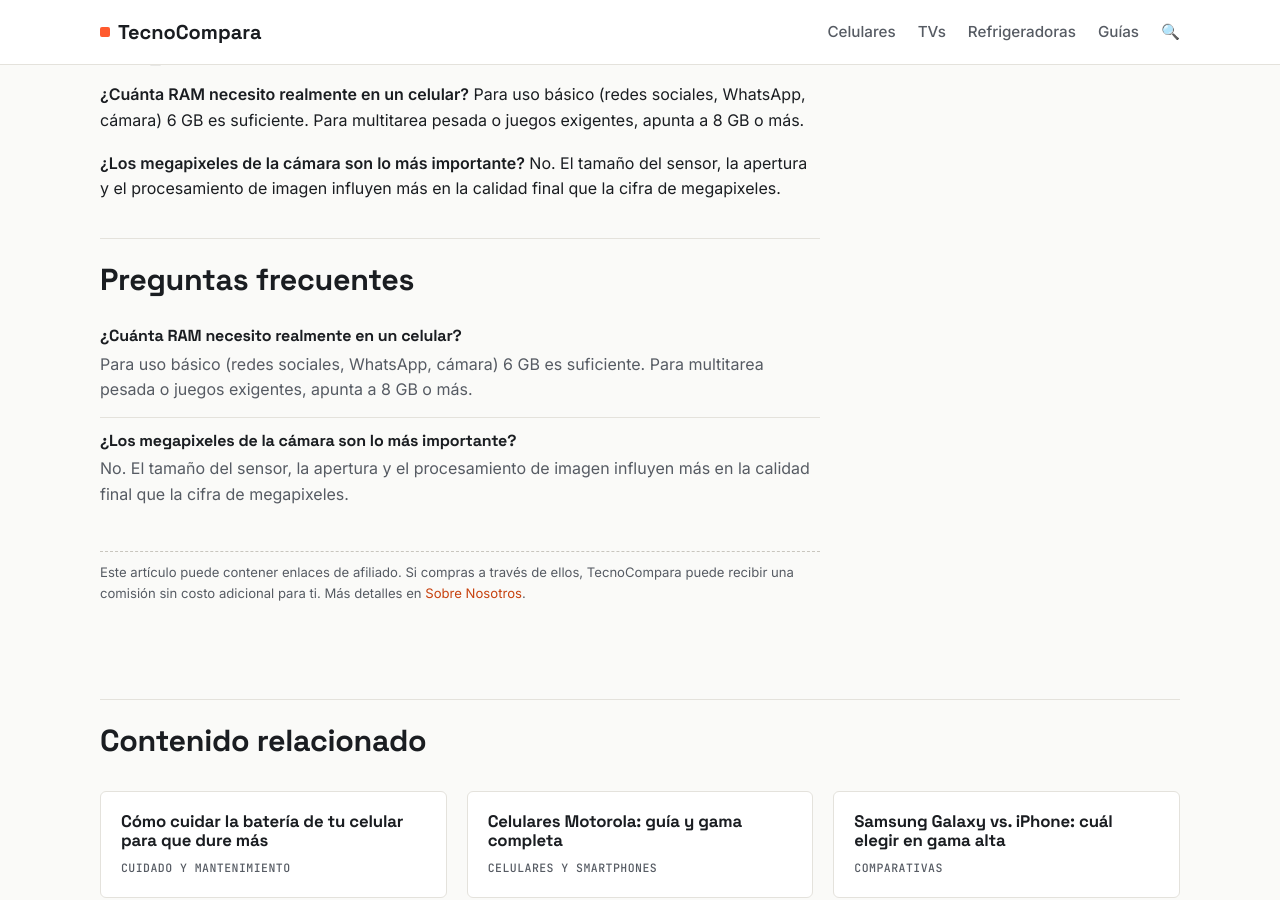
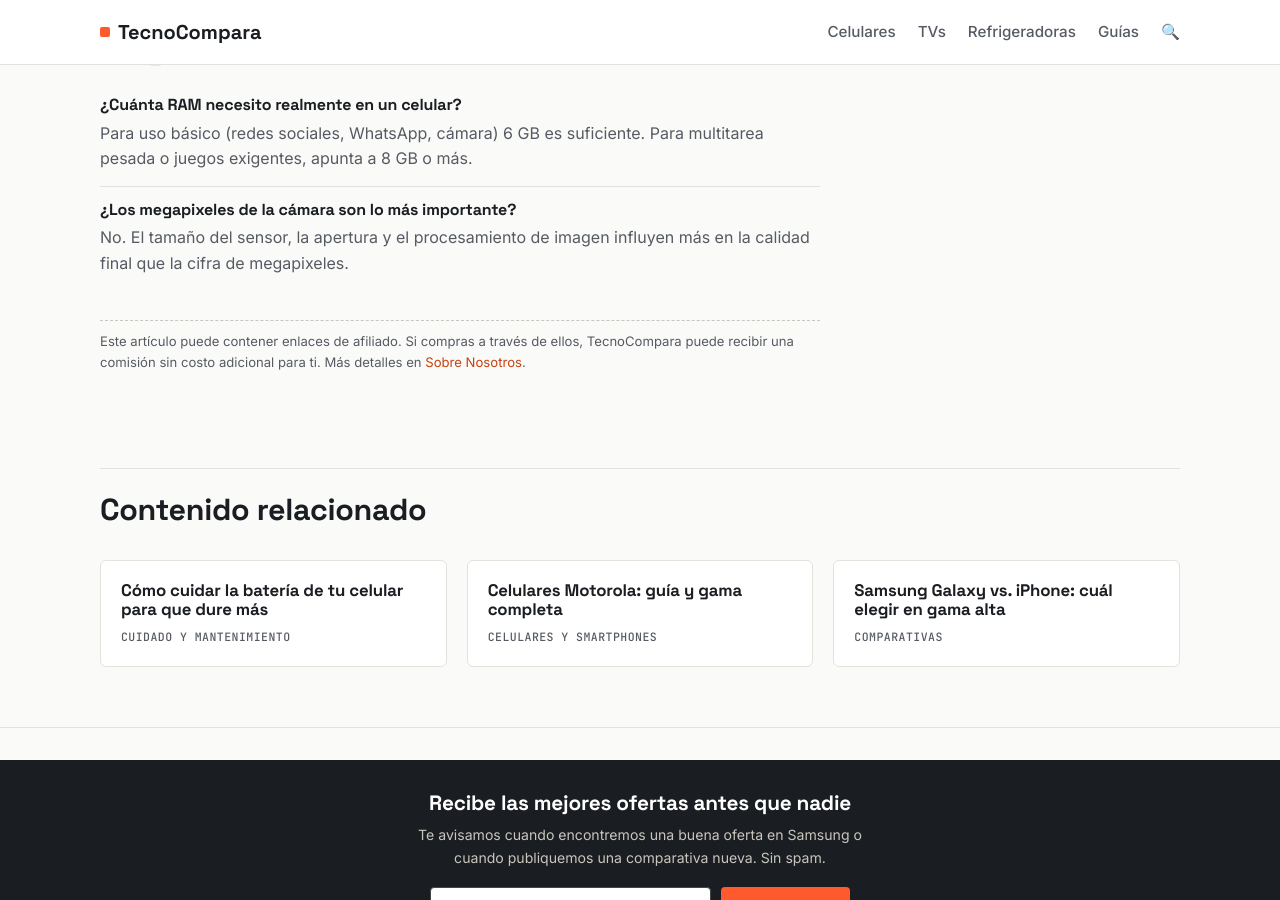
Before and after one commit to cguillenh22/tecnocompara, a Jekyll site: the page built from _articulos/celulares/como-elegir-un-celular-segun-tu-uso-real.md, in a window 1280 px wide and 900 px high, scrolled down 1808 px. Built offline with Jekyll 4.4.1, drawn with Linux system fonts in a browser that asks for light colours.

Commit message:
Fix FAQ duplicado en como-elegir-un-celular-segun-tu-uso-real
Se eliminó la sección "## Preguntas frecuentes" escrita a mano en el
cuerpo del artículo (más antiguo que el renderizado automático desde
faq: en el front matter, agregado en la ronda 2). El campo faq: se
mantiene intacto, así que la sección se sigue mostrando, ahora una
sola vez.

```diff
--- a/_articulos/celulares/como-elegir-un-celular-segun-tu-uso-real.md
+++ b/_articulos/celulares/como-elegir-un-celular-segun-tu-uso-real.md
@@ -67,13 +67,3 @@ chip usa el modelo, no solo cuánta memoria tiene.
 <a class="cta-afiliado" href="#" rel="sponsored nofollow noopener">
   Ver celulares recomendados →
 </a>
-
-## Preguntas frecuentes
-
-**¿Cuánta RAM necesito realmente en un celular?**
-Para uso básico (redes sociales, WhatsApp, cámara) 6 GB es suficiente. Para
-multitarea pesada o juegos exigentes, apunta a 8 GB o más.
-
-**¿Los megapixeles de la cámara son lo más importante?**
-No. El tamaño del sensor, la apertura y el procesamiento de imagen influyen
-más en la calidad final que la cifra de megapixeles.
```
